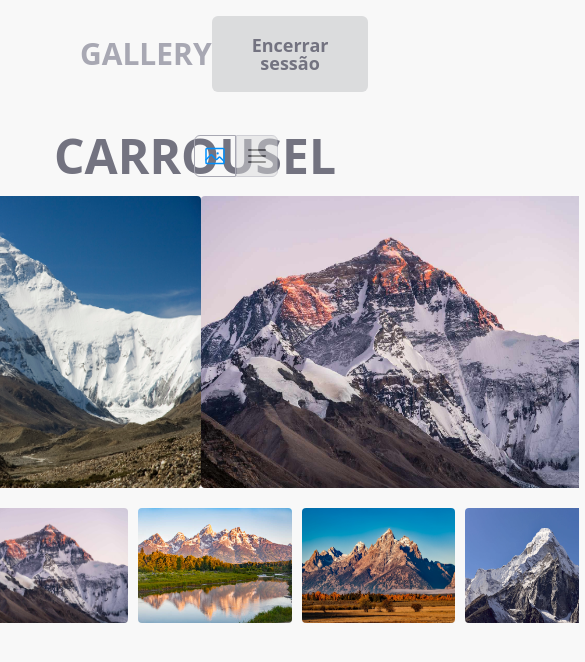
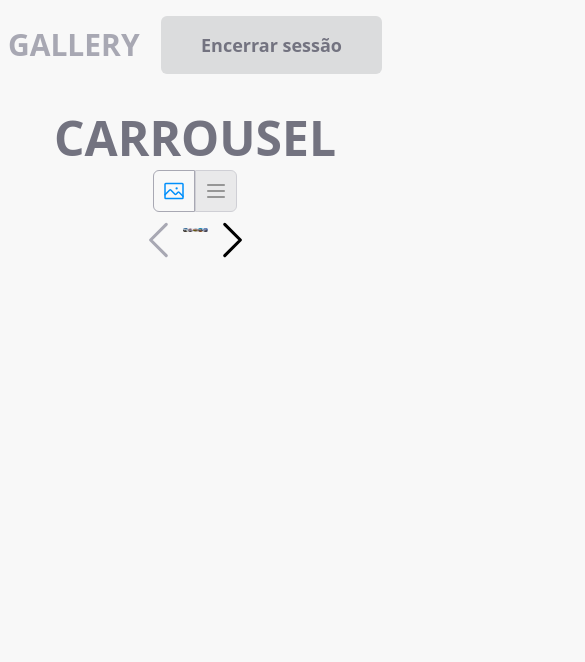
Before and after one commit to davimarcilio/gallery, a Next.js app: page /logged in a window 390 px wide. Shown: the top 662 px of the page, 585 px wide, since content can reach past the window. Built offline with nearby package versions, Linux system fonts and the light colour scheme.

Commit message:
responsivity

```diff
--- a/src/components/Carrousel/components/Arrow.tsx
+++ b/src/components/Carrousel/components/Arrow.tsx
@@ -11,19 +11,19 @@ export function Arrow({ isLeft, ...props }: ArrowProps) {
     <>
       {isLeft ? (
         <CaretLeft
+          {...props}
           size={50}
           className={`cursor-pointer absolute top-1/2 -translate-y-1/2 -left-10 transition-opacity ${
             props.disabled ? "text-gray cursor-not-allowed" : "hover:opacity-70"
           }`}
-          {...props}
         />
       ) : (
         <CaretRight
+          {...props}
           size={50}
           className={`cursor-pointer absolute top-1/2 -translate-y-1/2 -right-10 transition-opacity ${
             props.disabled ? "text-gray cursor-not-allowed" : "hover:opacity-70"
           }`}
-          {...props}
         />
       )}
     </>
--- a/src/components/Carrousel/index.tsx
+++ b/src/components/Carrousel/index.tsx
@@ -71,12 +71,12 @@ export function Carrousel() {
   }, []);
   return (
     <section className="flex flex-col justify-center mb-10 items-center  relative w-full">
-      <div className="max-w-screen-md relative">
+      <div className="max-w-screen-md relative max-sm:px-2">
         <div ref={sliderRef} className={"keen-slider"}>
           {images.map((image) => (
             <Image
               key={image.id}
-              className="keen-slider__slide w-full cursor-pointer hover:opacity-75 transition-opacity rounded"
+              className="keen-slider__slide max-sm:object-fill max-sm:w-10 w-full cursor-pointer hover:opacity-75 transition-opacity rounded"
               src={image.url}
               alt={image.name}
               width={1000}
@@ -84,11 +84,14 @@ export function Carrousel() {
             />
           ))}
         </div>
-        <div ref={thumbnailRef} className="keen-slider mt-5 thumbnail">
+        <div
+          ref={thumbnailRef}
+          className="keen-slider mt-5 thumbnail max-sm:hidden"
+        >
           {images.map((image) => (
             <Image
               key={image.id}
-              className="keen-slider__slide cursor-pointer hover:opacity-75 transition-opacity rounded"
+              className="keen-slider__slide max-sm:hidden cursor-pointer hover:opacity-75 transition-opacity rounded"
               src={image.url}
               alt={image.name}
               width={250}
@@ -99,6 +102,7 @@ export function Carrousel() {
         {loaded && instanceRef.current && (
           <>
             <Arrow
+              className="max-sm:hidden"
               disabled={currentSlide === 0}
               onClick={(e: any) =>
                 e.stopPropagation() || instanceRef.current?.prev()
@@ -106,6 +110,7 @@ export function Carrousel() {
               isLeft={true}
             />
             <Arrow
+              className="max-sm:hidden"
               disabled={currentSlide === 4}
               onClick={(e: any) =>
                 e.stopPropagation() || instanceRef.current?.next()
--- a/src/components/Header.tsx
+++ b/src/components/Header.tsx
@@ -11,19 +11,19 @@ interface HeaderProps {
 
 export function Header({ defaultChecked, title, onChangePage }: HeaderProps) {
   return (
-    <header className="w-full flex flex-col relative leading-none px-20 py-4">
+    <header className="w-full flex flex-col relative leading-none px-20 max-sm:px-2 py-4">
       <section className="flex w-full justify-between items-center">
         <h1 className="text-gray text-3xl font-bold">GALLERY</h1>
         <Button className="bg-lightGray text-darkGray">Encerrar sessão</Button>
       </section>
-      <section className="flex items-center justify-center px-20 mt-10">
+      <section className="flex max-sm:flex-col max-sm:gap-2 items-center justify-center px-20 mt-10">
         <h1 className="text-5xl font-bold flex justify-center text-darkGray flex-1 uppercase">
           {title}
         </h1>
         <ToggleGroup.Root
           value={defaultChecked}
           onValueChange={(value: CurrencyPage) => onChangePage(value)}
-          className="w-auto absolute right-28"
+          className="w-auto absolute max-sm:static right-28"
           defaultValue={defaultChecked}
           type="single"
         >
--- a/src/components/List/components/Modal.tsx
+++ b/src/components/List/components/Modal.tsx
@@ -57,7 +57,7 @@ export function Modal({ children, title, type, image }: ModalProps) {
         <Dialog.Overlay className="bg-slate-900 opacity-60 w-screen h-screen absolute top-0" />
         <Dialog.Content
           asChild
-          className="bg-background p-10 absolute left-1/2 top-1/2 -translate-x-1/2 -translate-y-1/2 rounded-lg flex flex-col justify-center gap-10"
+          className="bg-background p-10 absolute max-sm:w-screen max-sm:h-screen max-sm:fixed max-sm:top-0 max-sm:left-0 max-sm:-translate-x-0 max-sm:-translate-y-0 left-1/2 top-1/2 -translate-x-1/2 -translate-y-1/2 rounded-lg flex flex-col justify-center gap-10"
         >
           {type === "Form" ? (
             <form onSubmit={handleSubmit(submitForm)}>
@@ -72,7 +72,7 @@ export function Modal({ children, title, type, image }: ModalProps) {
                   className="w-full h-full opacity-0 absolute cursor-pointer z-10"
                   type="file"
                 />
-                <div className="w-96 h-44 border-4 flex rounded-xl justify-center items-center border-dashed border-blue">
+                <div className="w-96 h-44 max-sm:h-full max-sm:w-full border-4 flex rounded-xl justify-center items-center border-dashed border-blue">
                   <UploadSimple className="text-blue" size={50} />
                 </div>
               </div>
@@ -92,7 +92,7 @@ export function Modal({ children, title, type, image }: ModalProps) {
               </Dialog.Close>
             </form>
           ) : (
-            <div className="mt-10">
+            <div className="">
               <Dialog.Title className="text-darkGray text-3xl font-bold">
                 {title}
               </Dialog.Title>
@@ -101,7 +101,9 @@ export function Modal({ children, title, type, image }: ModalProps) {
                 height={1000}
                 src={image!.url}
                 alt={image!.title}
-                className={"max-w-screen-md max-h-screen-md w-full h-full"}
+                className={
+                  "max-w-screen-md max-h-screen-md w-full max-sm:object-cover h-full"
+                }
               />
               <Dialog.Close className="bg-gray" asChild>
                 <Button>Fechar</Button>
--- a/src/components/List/index.tsx
+++ b/src/components/List/index.tsx
@@ -5,13 +5,13 @@ import { Modal } from "./components/Modal";
 
 export function List() {
   return (
-    <section className="flex flex-col justify-center items-center  relative w-full">
+    <section className="flex flex-col justify-center max-sm:justify-start items-center max-sm:overflow-scroll relative w-full max-sm:h-screen max-sm:px-5">
       <Modal type="Form" title="Upload">
         <Button className="bg-blue self-end text-white mr-20">
           Upload de Imagem
         </Button>
       </Modal>
-      <table className="max-w-screen-md relative mt-5">
+      <table className="max-w-screen-md  max-sm:mt-20 mt-5 max-sm:absolute max-sm:left-2 max-sm:mr-2">
         <thead>
           <tr>
             <th className="bg-gray text-black border border-darkGray text-lg px-5 py-2 justify-center items-center">
--- a/src/pages/logged/index.tsx
+++ b/src/pages/logged/index.tsx
@@ -15,7 +15,7 @@ export default function Logged() {
     return setCheckedPage(value);
   }
   return (
-    <main>
+    <main className="max-sm overflow-hidden">
       <Header
         onChangePage={changeCheckedPage}
         title={checkedPage}
```
